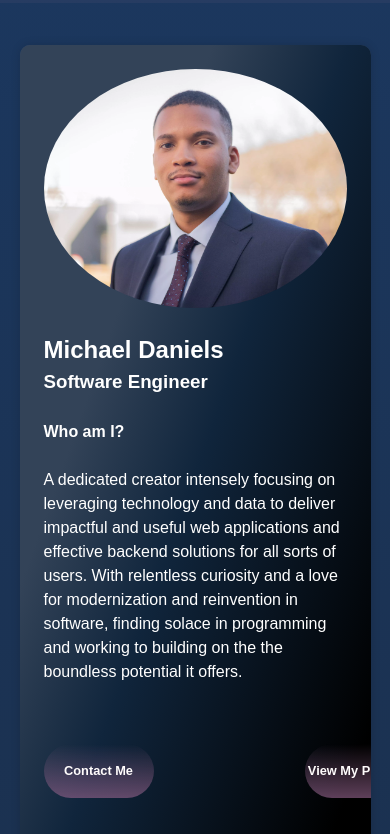
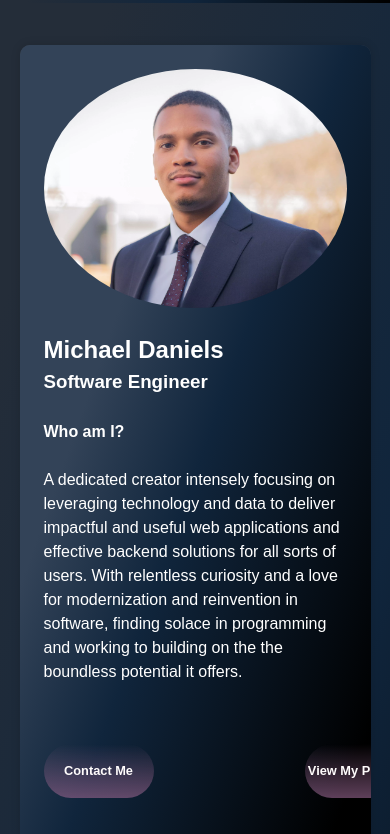
Before and after one commit to m1chaeldaniels/MIchaelDaniels-Website, a plain HTML site: page about.html in a window 390 px wide. Shown: the part 55-889 px from the top of the page. Drawn offline with Linux system fonts and the light colour scheme; a web font is replaced by a local one.

Commit message:
about.css color changes

```diff
--- a/css/about.css
+++ b/css/about.css
@@ -20,7 +20,7 @@ header {
     align-items: center;
     padding: 20px 0;
     transition: top 0.3s;
-    background: rgba(94, 88, 115, 19%);
+    background: linear-gradient(109.6deg, rgb(36, 45, 57) 11.2%, rgb(16, 37, 60) 51.2%, rgb(0, 0, 0) 98.6%);
 }
 
 .navbar-brand {
@@ -209,7 +209,7 @@ p {
 }
 
 body {
-    background: linear-gradient(180deg, rgba(27, 55, 94, 0.99) 0%, rgba(24, 39, 59, 0.99) 99.99%, rgba(0, 0, 0, 0.99) 100%), linear-gradient(180deg, rgba(52, 87, 124, 0.51) 0%, rgba(0, 0, 0, 0.00) 100%), linear-gradient(180deg, rgba(77, 75, 159, 0.99) 0%, rgba(0, 0, 0, 0.00) 100%);
+    background: linear-gradient(109.6deg, rgb(36, 45, 57) 11.2%, rgb(16, 37, 60) 51.2%, rgb(0, 0, 0) 98.6%);
     /* Background image */
     background-size: cover;
     /* Scale the background image to be as large as possible */
@@ -393,7 +393,7 @@ body {
 
 @media (max-width: 768px) {
     body {
-        background: linear-gradient(180deg, rgba(27, 55, 94, 0.99) 0%, rgba(24, 39, 59, 0.99) 99.99%, rgba(0, 0, 0, 0.99) 100%), linear-gradient(180deg, rgba(52, 87, 124, 0.51) 0%, rgba(0, 0, 0, 0.00) 100%), linear-gradient(180deg, rgba(77, 75, 159, 0.99) 0%, rgba(0, 0, 0, 0.00) 100%);
+        background: linear-gradient(109.6deg, rgb(36, 45, 57) 11.2%, rgb(16, 37, 60) 51.2%, rgb(0, 0, 0) 98.6%);
         /* Remove background image */
     }
 
```
